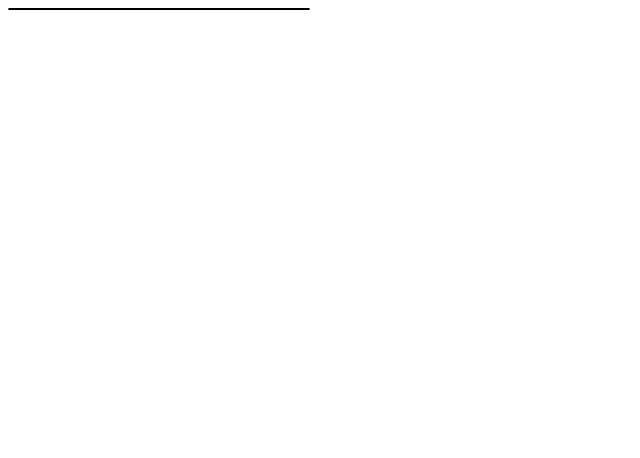
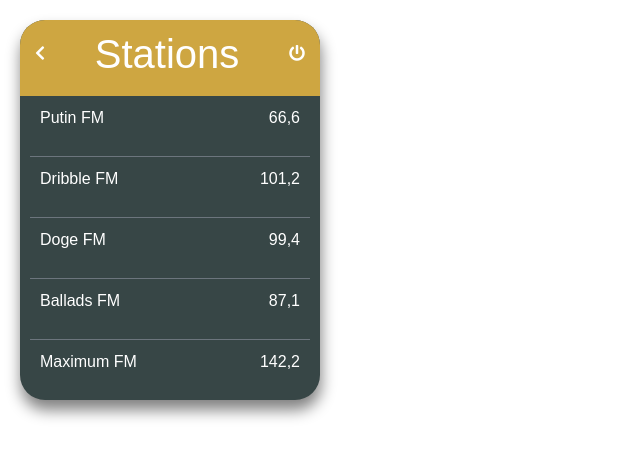
Before and after one commit to tamaradg/radio-component, a website built with Parcel: page index.html in a window 1280 px wide. Shown: the whole page, without its empty margins (0-640 px from the left). Built offline with nearby package versions, Linux system fonts and the light colour scheme.

Commit message:
js addeventListener

```diff
--- a/index.html
+++ b/index.html
@@ -3,34 +3,45 @@
   <head>
     <title>Parcel Sandbox</title>
     <meta charset="UTF-8" />
+    <link
+      rel="stylesheet"
+      href="https://stackpath.bootstrapcdn.com/bootstrap/4.5.2/css/bootstrap.min.css"
+    />
+    <link
+      rel="stylesheet"
+      href="https://use.fontawesome.com/releases/v5.0.10/css/all.css"
+    />
   </head>
 
   <body>
     <div id="card">
       <div id="title">
+        <i class="fas fa-chevron-left"></i>
         <h1>Stations</h1>
+        <i class="fas fa-power-off"></i>
       </div>
       <div id="radios">
-        <div>
+        <div class="border-bottom border-secondary radio">
           <p>Putin FM</p>
           <p>66,6</p>
         </div>
-        <div>
+        <div class="border-bottom border-secondary radio">
           <p>Dribble FM</p>
           <p>101,2</p>
         </div>
-        <div>
+        <div class="border-bottom border-secondary radio">
           <p>Doge FM</p>
           <p>99,4</p>
         </div>
-        <div>
+        <div class="border-bottom border-secondary radio">
           <p>Ballads FM</p>
           <p>87,1</p>
         </div>
-        <div>
+        <div class="radio">
           <p>Maximum FM</p>
           <p>142,2</p>
         </div>
+        <div class="result"></div>
       </div>
     </div>
 
--- a/src/index.js
+++ b/src/index.js
@@ -1,3 +1,15 @@
 import "./styles.css";
 
-document.getElementById("card").innerHTML = "";
+const baseUrl = "https://teclead.de/recruiting/radios";
+const radio = document.querySelector(".radio");
+const results = document.querySelector(".result");
+
+radio.addEventListener("click", (event) => {
+  fetch(baseUrl)
+    .then((response) => response.json())
+    .then((data) => {
+      data.radios.forEach((radio) => {
+        results.insertAdjacentHTML("beforeend", `<li>${radio.image}</li>`);
+      });
+    });
+});
--- a/src/styles.css
+++ b/src/styles.css
@@ -3,16 +3,44 @@ body {
 }
 
 #card {
-  border: 1px solid black;
+  border-color: none;
   width: 300px;
   text-align: center;
   border-radius: 25px;
-  background-color: darkgoldenrod;
+  background-color: rgb(55, 70, 70);
+  margin-left: 20px;
+  margin-top: 20px;
+  box-shadow: 1px 10px 15px grey;
+  overflow: hidden;
 }
 
 #title {
+  display: flex;
+  justify-content: space-between;
+  background-color: rgb(206, 166, 65);
+  color: white;
+  padding-top: 10px;
+  padding-bottom: 10px;
+}
+
+#title i {
+  padding-top: 15px;
+  padding-left: 15px;
+  padding-right: 15px;
 }
 
 #radios {
-  background-color: darkslategray;
+  margin: auto;
 }
+
+.radio {
+  display: flex;
+  justify-content: space-between;
+  margin-left: 10px;
+  margin-right: 10px;
+}
+
+.radio p {
+  padding: 10px;
+  color: white;
+}
```
